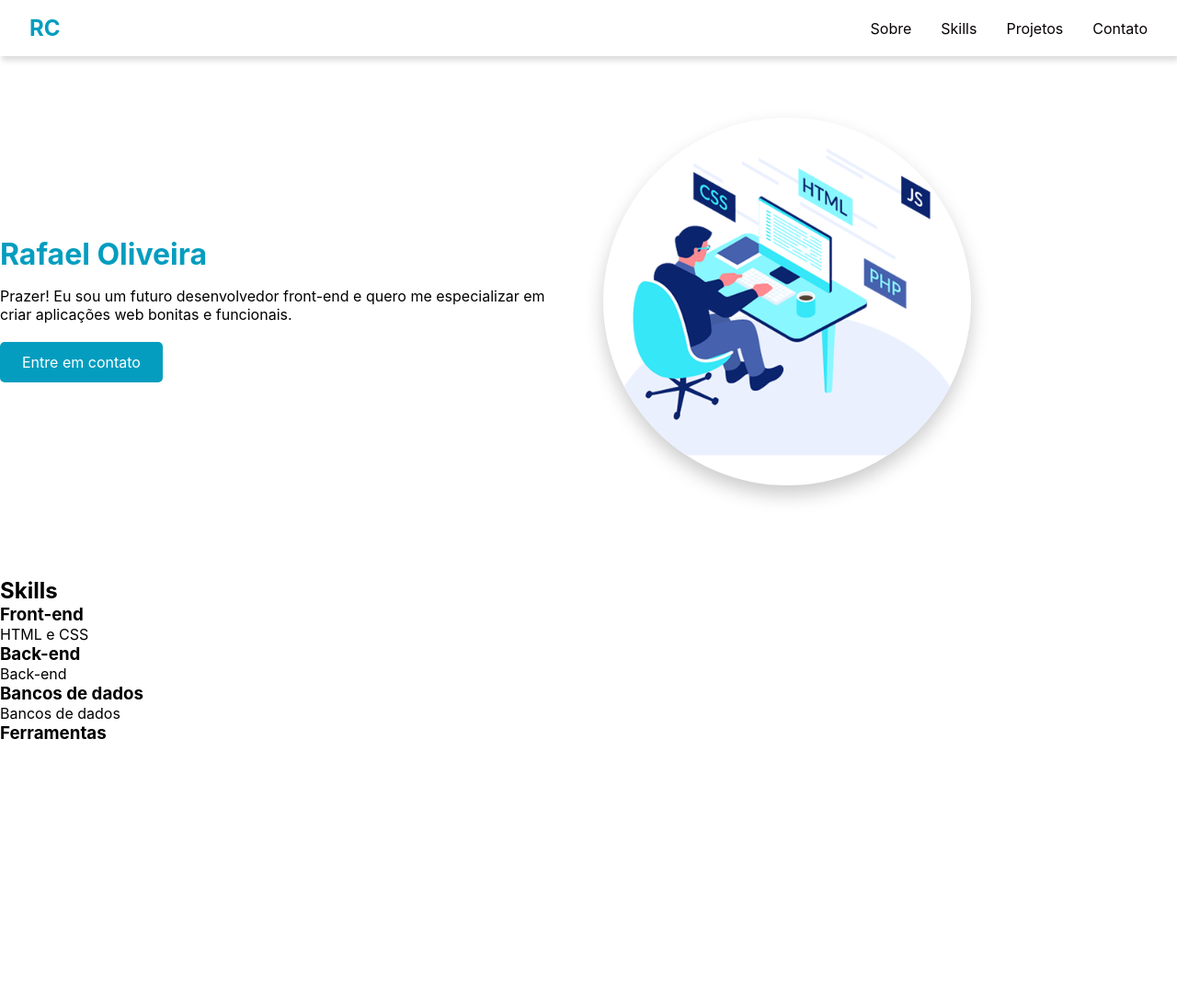
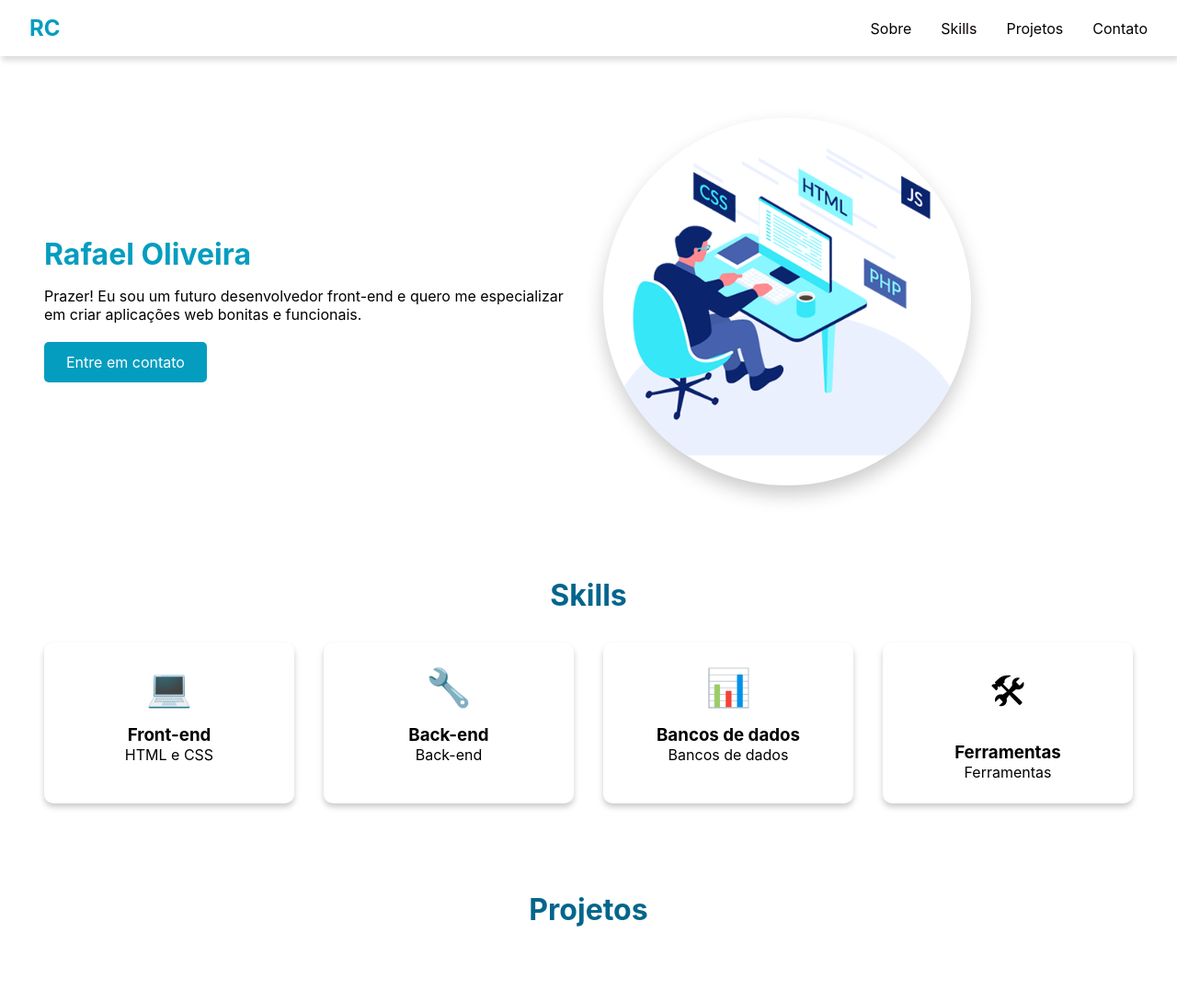
Before and after one commit to Rafaeloliveira07/projetos, a plain HTML site: page Aprendizado/index.html in a window 1280 px wide. Shown: the whole page at 92% size. Before the commit the page ends 857 px from the top, so only its background shows below. Drawn offline with Linux system fonts and the light colour scheme.

Commit message:
Adicionais

```diff
--- a/Aprendizado/index.html
+++ b/Aprendizado/index.html
@@ -33,30 +33,56 @@
             <h2>Skills</h2>
             <div class="Skills-grid">
                 <div class="Skills-item">
-                    <div class="Skills-icon"></div>
+                    <div class="Skills-icon">&#128187;</div>
                     <h3>Front-end</h3>
                     <p>HTML e CSS</p>
                 </div>
-            </div>
-            <div class="Skills-grid">
                 <div class="Skills-item">
-                    <div class="Skills-icon"></div>
+                    <div class="Skills-icon">&#128295;</div>
                     <h3>Back-end</h3>
                     <p>Back-end</p>
                 </div>
-            </div>
-            <div class="Skills-grid">
                 <div class="Skills-item">
-                    <div class="Skills-icon"></div>
+                    <div class="Skills-icon">&#128202</div>
                     <h3>Bancos de dados</h3>
                     <p>Bancos de dados</p>
                 </div>
+                <div class="Skills-item">
+                    <div class="Skills-icon">&#128736</div>
+                    <h3>Ferramentas</h3>
+                    <p>Ferramentas</p>
+                </div>
             </div>
-            <div class="Skills-grid">
-                <div class="Skills-item">
-                    <div class="Skills-icon"></div>
-                    <h3>Ferramentas</h3>
+        </section>
+        <section id="Projetos" class="container fade-in">
+            <h2>Projetos</h2>
+            <div class="Projetos-grid">
+                <div class="Projetos-card">
+                    <h3 class="Titulo-Projetos"></h3>
                     <p></p>
+                    <div class="Projetos-tags">
+                        <span></span>
+                        <span></span>
+                        <span></span>
+                    </div>
+                </div>
+                <div class="Projetos-card">
+                    <h3 class="Titulo-Projetos"></h3>
+                    <p></p>
+                    <div class="Projetos-tags">
+                        <span></span>
+                        <span></span>
+                        <span></span>
+                    </div>
+                </div>
+                <div class="Projetos-card">
+                    <h3 class="Titulo-Projetos"></h3>
+                    <p></p>
+                    <div class="Projetos-tags">
+                        <span></span>
+                        <span></span>
+                        <span></span>
+                    </div>
                 </div>
             </div>
         </section>
--- a/Aprendizado/style.css
+++ b/Aprendizado/style.css
@@ -22,6 +22,13 @@ body{
 .Container{
     margin: 0 auto;
     padding: 0 2rem;
+}
+
+h2{
+    font-size: 2rem;
+    margin-bottom: 2rem;
+    text-align: center;
+    color: var(--CS);
 }
 
 header{
@@ -70,7 +77,7 @@ main{
 }
 
 section{
-    padding: 3rem 0;
+    padding: 3rem;
 }
 
 .dev{
@@ -117,7 +124,26 @@ section{
     object-fit: cover;
 }
 
-.skills-grid{
+.Skills-grid{
     display: grid;
-    grid-template-columns: repeat(auto-fit, minmax(150px, 1fr))
+    grid-template-columns: repeat(auto-fit, minmax(150px, 1fr));
+    gap: 2rem;
 }
+
+.Skills-item{
+    background-color: var(--CFC);
+    box-shadow: 0 4px 6px rgba(0, 0, 0, 0.205);
+    padding: 1.5rem;
+    text-align: center;
+    border-radius: 10px;
+    transition: var(--Transition);
+}
+
+.Skills-item:hover{
+    transform: translateY(-5);
+}
+
+.Skills-icon{
+    font-size: 2.5rem;
+    margin-bottom: 1rem;
+}
```
